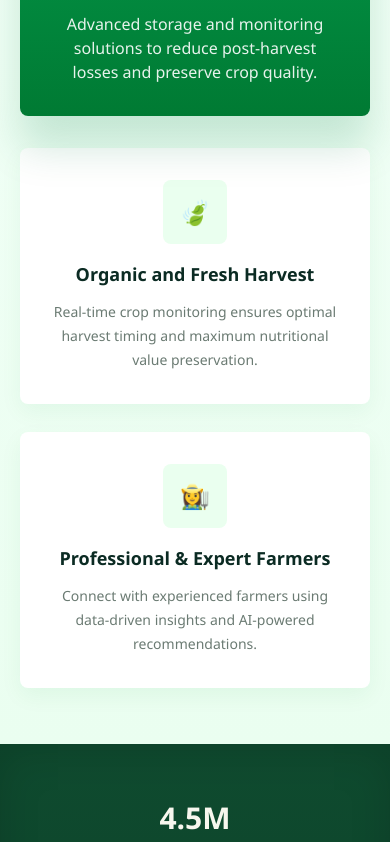
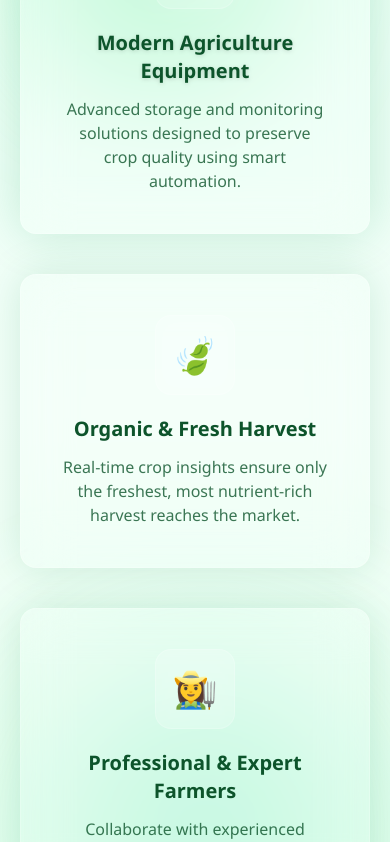
Before and after one commit to Anandadevnath/Hackethon-Client-Side, a React (Vite) app: page / in a window 390 px wide. Shown: the part 1110-1952 px from the top of the page. Built offline with nearby package versions, Linux system fonts and the light colour scheme; no server answers.

Commit message:
Add framer-motion for enhanced animations; update FeaturesSection with motion effects and improve HeroBanner and Navbar styles for better responsiveness

```diff
--- a/package.json
+++ b/package.json
@@ -12,6 +12,7 @@
   "dependencies": {
     "@tailwindcss/vite": "^4.1.17",
     "dom": "^0.0.3",
+    "framer-motion": "^12.23.24",
     "react": "^19.2.0",
     "react-dom": "^19.2.0",
     "react-router-dom": "^7.9.6",
--- a/src/components/FeaturesSection.jsx
+++ b/src/components/FeaturesSection.jsx
@@ -1,26 +1,90 @@
-import React from 'react';
+import React from "react";
+import { motion } from "framer-motion";
 
 export default function FeaturesSection() {
+  const cardVariants = {
+    initial: { opacity: 0, y: 40 },
+    animate: { opacity: 1, y: 0 },
+    hover: { scale: 1.04, y: -8 }
+  };
+
   return (
-    <section className="bg-[linear-gradient(180deg,#f2fff7_0%,#eafef0_100%)] py-14 px-5">
-      <div className="max-w-[1180px] mx-auto grid grid-cols-1 md:grid-cols-3 gap-7 items-stretch">
-        <div className="bg-[linear-gradient(180deg,#03984a,#007a33)] text-white rounded-lg p-8 transform -translate-y-1 shadow-[0_32px_40px_rgba(3,120,64,0.18)] text-center">
-          <div className="w-16 h-16 mx-auto mb-4 rounded-lg flex items-center justify-center bg-white/12 text-white text-2xl">🚜</div>
-          <h3 className="text-lg font-bold mb-3">Modern Agriculture Equipment</h3>
-          <p className="text-[rgba(255,255,255,0.9)]">Advanced storage and monitoring solutions to reduce post-harvest losses and preserve crop quality.</p>
-        </div>
+    <section className="relative py-20 px-5 bg-gradient-to-b from-[#e9fff4] via-[#f3fff9] to-[#e7ffee] overflow-hidden">
 
-        <div className="bg-white rounded-lg p-8 shadow-[0_8px_22px_rgba(8,128,56,0.06)] text-center">
-          <div className="w-16 h-16 mx-auto mb-4 rounded-lg flex items-center justify-center bg-[#eaffef] text-[#0f6d2c] text-2xl">🍃</div>
-          <h3 className="text-lg font-bold mb-3 text-[#0b2b23]">Organic and Fresh Harvest</h3>
-          <p className="text-[#6b7b73] text-sm leading-6">Real-time crop monitoring ensures optimal harvest timing and maximum nutritional value preservation.</p>
-        </div>
+      {/* Soft Glowing Blobs */}
+      <div className="pointer-events-none absolute inset-0">
+        <div className="absolute top-10 left-10 w-60 h-60 bg-green-300/40 rounded-full blur-3xl"></div>
+        <div className="absolute bottom-10 right-10 w-72 h-72 bg-emerald-300/40 rounded-full blur-[100px]"></div>
+      </div>
 
-        <div className="bg-white rounded-lg p-8 shadow-[0_8px_22px_rgba(8,128,56,0.06)] text-center">
-          <div className="w-16 h-16 mx-auto mb-4 rounded-lg flex items-center justify-center bg-[#eaffef] text-[#0f6d2c] text-2xl">👩‍🌾</div>
-          <h3 className="text-lg font-bold mb-3 text-[#0b2b23]">Professional & Expert Farmers</h3>
-          <p className="text-[#6b7b73] text-sm leading-6">Connect with experienced farmers using data-driven insights and AI-powered recommendations.</p>
-        </div>
+      <div className="max-w-[1180px] mx-auto grid grid-cols-1 md:grid-cols-3 gap-10 relative z-10">
+
+        {/* Highlight Card */}
+        <motion.div
+          variants={cardVariants}
+          initial="initial"
+          animate="animate"
+          whileHover="hover"
+          transition={{ type: "spring", stiffness: 120, damping: 14 }}
+          className="relative backdrop-blur-xl bg-white/10 border border-white/20 rounded-2xl p-10 shadow-[0_0_50px_rgba(0,150,80,0.20)] hover:shadow-[0_0_60px_rgba(0,200,110,0.35)] text-center"
+        >
+          <div className="w-20 h-20 mx-auto mb-5 rounded-2xl bg-white/15 border border-white/20 flex items-center justify-center text-4xl backdrop-blur-md shadow-[0_0_30px_rgba(255,255,255,0.15)]">
+            🚜
+          </div>
+
+          <h3 className="text-xl font-bold text-green-900 drop-shadow-sm">
+            Modern Agriculture Equipment
+          </h3>
+
+          <p className="text-green-900/80 mt-3 leading-6">
+            Advanced storage and monitoring solutions designed to preserve crop quality using smart automation.
+          </p>
+        </motion.div>
+
+        {/* Card 2 */}
+        <motion.div
+          variants={cardVariants}
+          initial="initial"
+          animate="animate"
+          whileHover="hover"
+          transition={{ type: "spring", stiffness: 120, damping: 14 }}
+          className="relative backdrop-blur-xl bg-white/10 border border-white/20 rounded-2xl p-10 shadow-[0_0_40px_rgba(0,130,60,0.15)] hover:shadow-[0_0_55px_rgba(0,160,70,0.30)] text-center"
+        >
+          <div className="w-20 h-20 mx-auto mb-5 rounded-2xl bg-white/15 border border-white/20 flex items-center justify-center text-4xl backdrop-blur-md">
+            🍃
+          </div>
+
+          <h3 className="text-xl font-bold text-green-900">
+            Organic & Fresh Harvest
+          </h3>
+
+          <p className="text-green-900/80 mt-3 leading-6">
+            Real-time crop insights ensure only the freshest, most nutrient-rich harvest reaches the market.
+          </p>
+        </motion.div>
+
+        {/* Card 3 */}
+        <motion.div
+          variants={cardVariants}
+          initial="initial"
+          animate="animate"
+          whileHover="hover"
+          transition={{ type: "spring", stiffness: 120, damping: 14 }}
+          className="relative backdrop-blur-xl bg-white/10 border border-white/20 rounded-2xl p-10 shadow-[0_0_40px_rgba(0,130,60,0.15)] hover:shadow-[0_0_55px_rgba(0,160,70,0.30)] text-center"
+        >
+          <div className="w-20 h-20 mx-auto mb-5 rounded-2xl bg-white/15 border border-white/20 flex items-center justify-center text-4xl backdrop-blur-md">
+            👩‍🌾
+          </div>
+
+          <h3 className="text-xl font-bold text-green-900">
+            Professional & Expert Farmers
+          </h3>
+
+          <p className="text-green-900/80 mt-3 leading-6">
+            Collaborate with experienced farming professionals who use data-driven techniques for success.
+          </p>
+        </motion.div>
+
       </div>
     </section>
   );
--- a/src/components/HeroBanner.jsx
+++ b/src/components/HeroBanner.jsx
@@ -4,13 +4,13 @@ export default function HeroBanner() {
   const bgImage = "linear-gradient(180deg, rgba(2, 20, 12, 0.35), rgba(4, 10, 6, 0.55)), url('https://images.unsplash.com/photo-1506744038136-46273834b3fb?q=80&w=1600&auto=format&fit=crop&ixlib=rb-4.0.3&s=4c5d6e7f8a9b0c1d2e3f4a5b6c7d8e9f')";
 
   return (
-    <section className="relative min-h-[96vh] flex items-center text-white overflow-hidden">
+    <section className="relative min-h-[98vh] flex items-center text-white overflow-hidden">
       <div
         className="absolute inset-0 bg-cover bg-center saturate-[0.95] brightness-[0.7] z-0"
         style={{ backgroundImage: bgImage }}
       />
 
-      <div className="relative z-10 w-full max-w-[1410px] mx-auto grid gap-9 px-7 py-24 items-center md:[grid-template-columns:1fr_420px]">
+      <div className="relative z-10 w-full max-w-[1360px] mx-auto grid gap-9 px-7 py-24 items-center md:[grid-template-columns:1fr_420px]">
         <div className="text-white">
           <div className="">
             <div className="w-18 h-18 bg-white/95 text-[#26723a] rounded-lg flex items-center justify-center text-2xl shadow-[0_12px_40px_rgba(0,0,0,0.35)]">🌾</div>
--- a/src/components/Navbar.jsx
+++ b/src/components/Navbar.jsx
@@ -40,7 +40,7 @@ const Navbar = () => {
 
   return (
     <nav className={`${scrolled ? 'fixed top-0 left-0 right-0' : 'absolute top-4 left-0 right-0'} z-60 box-border transition-all duration-200 ${scrolled ? 'bg-[linear-gradient(90deg,rgba(159,240,177,0.138)_0%,rgba(154,255,126,0.114)_100%)] shadow-[0_6px_20px_rgba(6,40,20,0.12)] backdrop-blur-[11px] backdrop-saturate-120' : 'bg-transparent'}`}>
-      <div className="max-w-[1450px] mx-auto px-7 flex items-center justify-between min-h-[72px]">
+      <div className="max-w-[1400px] mx-auto px-7 flex items-center justify-between min-h-[72px]">
         <div className="flex items-center">
           <div className="flex items-center">
             <img src={lang === 'en' ? logoEn : logoBn} alt="HarvestGuard" className="h-[77px] block" />
```
Also changed, not shown: 1 other file (tests, documents, lock files or other folders).
